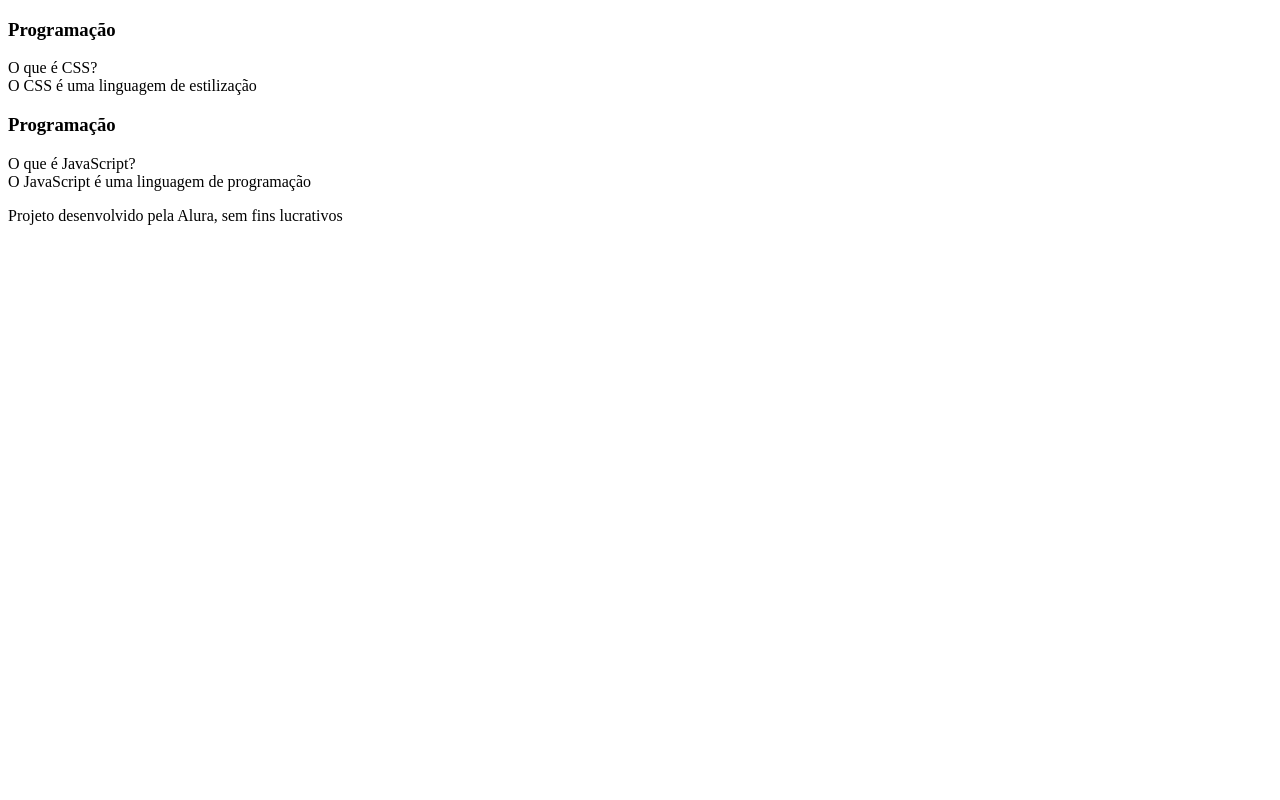
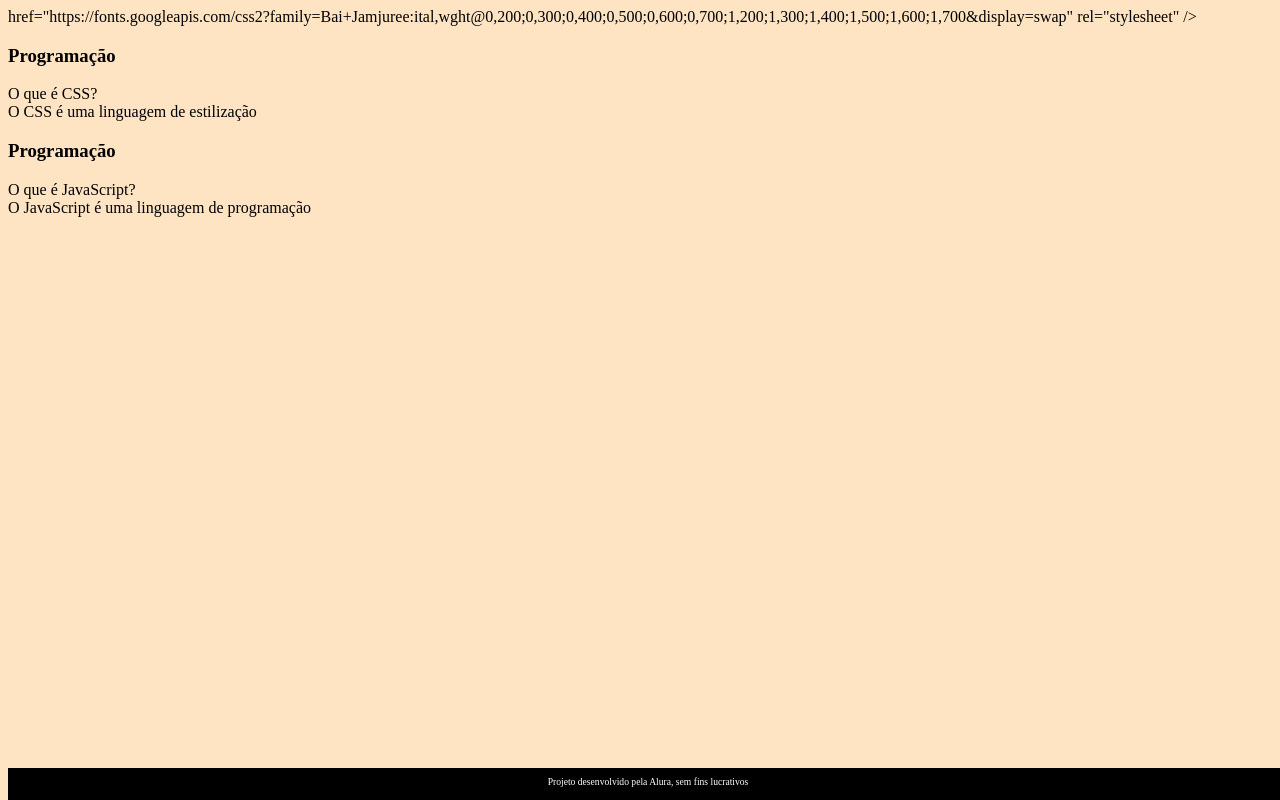
Before and after one commit to kabecinha-jpg/flashcard, a plain HTML site: page index.html in a window 1280 px wide. Drawn offline with Linux system fonts and the light colour scheme; files that its build step writes are made by us from their sources.

Commit message:
Add files via upload

```diff
--- a/index.html
+++ b/index.html
@@ -3,6 +3,12 @@
 <head>
     <meta charset="UTF-8">
     <meta name="viewport" content="width=device-width, initial-scale=1.0">
+     <link rel="preconnect" href="https://fonts.googleapis.com" />
+  <link rel="preconnect" href="https://fonts.gstatic.com" crossorigin />
+  <link rel="stylesheet" href="assets/style.css">
+    href="https://fonts.googleapis.com/css2?family=Bai+Jamjuree:ital,wght@0,200;0,300;0,400;0,500;0,600;0,700;1,200;1,300;1,400;1,500;1,600;1,700&display=swap"
+    rel="stylesheet"
+  />
     <title>flashcard</title>
 </head>
 <body>
--- /dev/null
+++ b/style.css
@@ -0,0 +1,17 @@
+body {
+    background-color: bisque;
+    font-family: Bai Jamjuree;
+}
+footer {
+    background-color: black;
+    color: white;
+    position: fixed;
+    bottom: 0;
+    width: 100%;
+    height: 2rem;
+}
+footer p {
+    text-align: center;
+    font-size: 0.6rem;
+    margin-top: 0.5rem;
+}
```
